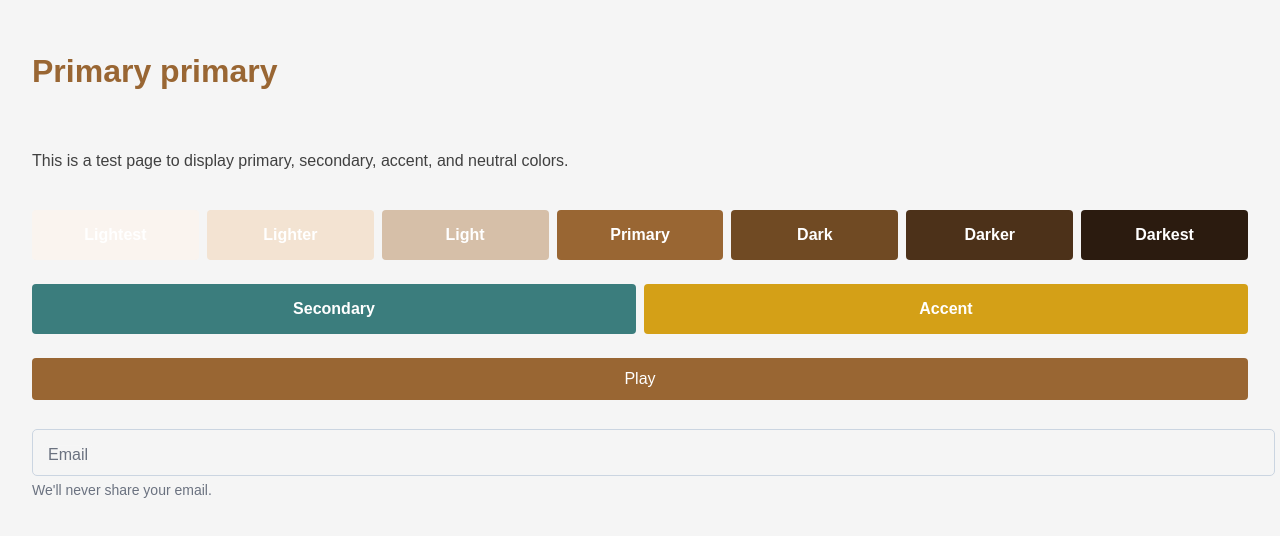
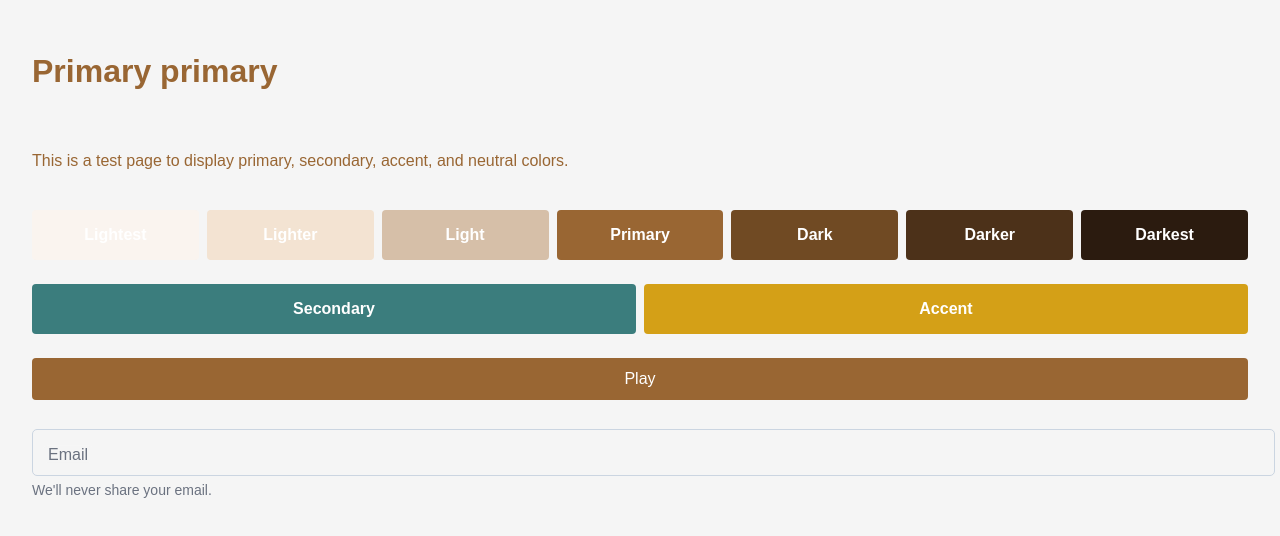
Before and after one commit to issah1554/PayNet, a React (Vite) app: page / in a window 1280 px wide. Shown: the top 536 px of the page. Built offline with nearby package versions, Linux system fonts and the light colour scheme.

Commit message:
color utility classes

```diff
--- a/src/index.css
+++ b/src/index.css
@@ -26,43 +26,198 @@
 
   /* === Neutral Base === */
   --neutral-white: #ffffff;
-  /* pure white for highest contrast backgrounds */
   --neutral-50: #fafafa;
-  /* page background */
   --neutral-100: #f5f5f5;
-  /* card background, light surfaces */
   --neutral-200: #e5e5e5;
-  /* borders, dividers */
   --neutral-300: #d4d4d4;
-  /* inputs, secondary borders */
   --neutral-400: #a3a3a3;
-  /* placeholder text, disabled icons */
   --neutral-500: #737373;
-  /* secondary text */
   --neutral-600: #525252;
-  /* body text */
   --neutral-700: #404040;
-  /* headings, strong text */
   --neutral-800: #262626;
-  /* dark surface */
   --neutral-900: #171717;
-  /* background in dark mode */
   --neutral-black: #000000;
-  /* pure black for overlays or typography */
 
   /* === Neutral Roles === */
   --color-bg-page: var(--neutral-50);
   --color-bg-surface: var(--neutral-100);
   --color-bg-elevated: var(--neutral-200);
+  --color-disabled-bg: var(--neutral-100);
+
   --color-border: var(--neutral-200);
   --color-divider: var(--neutral-300);
-  --color-text-primary: var(--neutral-700);
-  --color-text-secondary: var(--neutral-500);
+
+  --color-text-primary: var(--color-primary);
+  --color-text-secondary: var(--color-secondary);
+  --color-text-accent: var(--color-accent);
+  --color-text-neutral: var(--neutral-700);
+  --color-text-body: var(--neutral-600);
   --color-text-muted: var(--neutral-400);
-  --color-disabled-bg: var(--neutral-100);
-  --color-disabled-text: var(--neutral-400);
+  --color-text-disabled: var(--neutral-400);
+
+  --color-text-inverse: var(--neutral-white);
+  --color-bg-inverse: var(--neutral-900);
+
+  /* === Interaction States === */
+  --color-primary-hover: var(--color-primary-dark);
+  --color-primary-active: var(--color-primary-darker);
+
+  --color-secondary-hover: var(--color-secondary-dark);
+  --color-secondary-active: var(--color-secondary-dark);
+
+  --color-accent-hover: var(--color-accent-dark);
+  --color-accent-active: var(--color-accent-dark);
+
+  --color-focus: var(--color-accent);
   --color-shadow: rgba(0, 0, 0, 0.1);
   --color-overlay: rgba(0, 0, 0, 0.4);
+
+  /* === Elevation === */
+  --shadow-sm: 0 1px 2px var(--color-shadow);
+  --shadow-md: 0 2px 4px var(--color-shadow);
+  --shadow-lg: 0 4px 8px var(--color-shadow);
+
+  /* === Transparency Utilities === */
+  --opacity-disabled: 0.6;
+  --opacity-overlay: 0.4;
+}
+
+
+/* === COLOR UTILITY CLASSES === */
+
+/* --- Text Colors --- */
+.text-primary {
+  color: var(--color-text-primary);
+}
+
+.text-secondary {
+  color: var(--color-text-secondary);
+}
+
+.text-accent {
+  color: var(--color-text-accent);
+}
+
+.text-neutral {
+  color: var(--color-text-neutral);
+}
+
+.text-body {
+  color: var(--color-text-body);
+}
+
+.text-muted {
+  color: var(--color-text-muted);
+}
+
+.text-disabled {
+  color: var(--color-text-disabled);
+}
+
+.text-inverse {
+  color: var(--color-text-inverse);
+}
+
+.text-success {
+  color: var(--color-success);
+}
+
+.text-warning {
+  color: var(--color-warning);
+}
+
+.text-error {
+  color: var(--color-error);
+}
+
+.text-info {
+  color: var(--color-info);
+}
+
+/* --- Background Colors --- */
+.bg-page {
+  background-color: var(--color-bg-page);
+}
+
+.bg-surface {
+  background-color: var(--color-bg-surface);
+}
+
+.bg-elevated {
+  background-color: var(--color-bg-elevated);
+}
+
+.bg-primary {
+  background-color: var(--color-primary);
+}
+
+.bg-secondary {
+  background-color: var(--color-secondary);
+}
+
+.bg-accent {
+  background-color: var(--color-accent);
+}
+
+.bg-success {
+  background-color: var(--color-success);
+}
+
+.bg-warning {
+  background-color: var(--color-warning);
+}
+
+.bg-error {
+  background-color: var(--color-error);
+}
+
+.bg-info {
+  background-color: var(--color-info);
+}
+
+.bg-disabled {
+  background-color: var(--color-disabled-bg);
+}
+
+.bg-inverse {
+  background-color: var(--color-bg-inverse);
+}
+
+/* --- Border Colors --- */
+.border {
+  border: 1px solid var(--color-border);
+}
+
+.border-divider {
+  border-color: var(--color-divider);
+}
+
+.border-primary {
+  border-color: var(--color-primary);
+}
+
+.border-secondary {
+  border-color: var(--color-secondary);
+}
+
+.border-accent {
+  border-color: var(--color-accent);
+}
+
+.border-success {
+  border-color: var(--color-success);
+}
+
+.border-warning {
+  border-color: var(--color-warning);
+}
+
+.border-error {
+  border-color: var(--color-error);
+}
+
+.border-info {
+  border-color: var(--color-info);
 }
 
 body {
```
Also changed, not shown: 1 other file (tests, documents, lock files or other folders).
